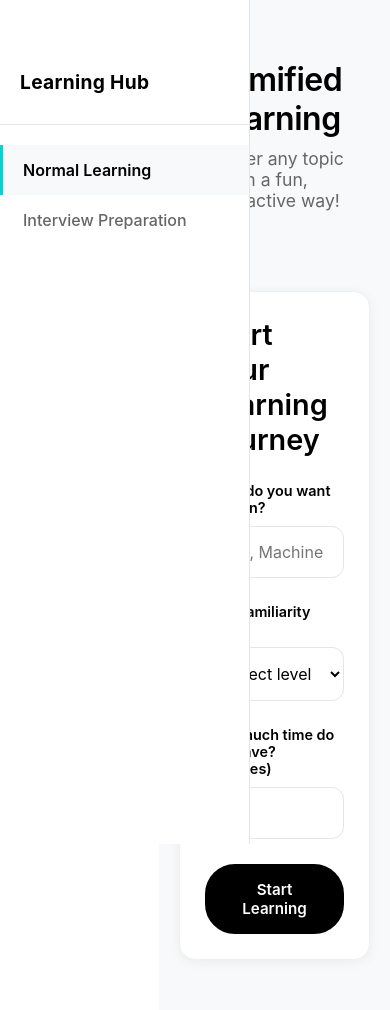
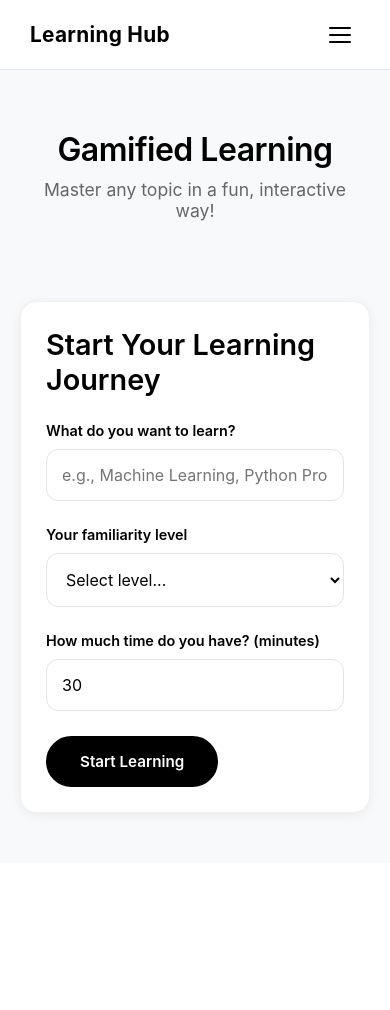
Before and after one commit to aaoswego/fluffy-octo-sniffle, a Flask app: page / in a window 390 px wide. After the commit the page ends 817 px from the top, so only its background shows below. Run offline with Flask 3, Linux system fonts and the light colour scheme.

Commit message:
Adapt navigation to display at the top for desktops and slide in from the side on mobile
Refactors CSS to implement a top navigation bar for desktop views and a collapsible side menu for mobile devices, adjusting layout properties for responsive behavior and media queries.

Replit-Commit-Author: Agent
Replit-Commit-Session-Id: bd43de69-5f13-4379-b90f-2269b6665f7b
Replit-Commit-Checkpoint-Type: intermediate_checkpoint
Replit-Commit-Screenshot-Url: https://storage.googleapis.com/screenshot-production-us-central1/037712b9-69f5-4b07-af4c-2dd31b7e11b2/bd43de69-5f13-4379-b90f-2269b6665f7b/PQs2HWn

```diff
--- a/static/style.css
+++ b/static/style.css
@@ -11,35 +11,78 @@ body {
     padding: 0;
     margin: 0;
     color: #000000;
-    display: flex;
 }
 
-.hamburger-btn {
+/* Top Navigation for Desktop */
+.top-nav {
     position: fixed;
-    top: 20px;
-    left: 20px;
-    z-index: 1001;
-    width: 50px;
-    height: 50px;
+    top: 0;
+    left: 0;
+    right: 0;
     background: #FFFFFF;
-    border: 1px solid #E5E5E5;
-    border-radius: 12px;
+    border-bottom: 1px solid #E5E5E5;
+    z-index: 1000;
+    height: 70px;
+}
+
+.nav-container {
+    max-width: 1400px;
+    margin: 0 auto;
+    padding: 0 30px;
+    height: 100%;
+    display: flex;
+    align-items: center;
+    justify-content: space-between;
+}
+
+.nav-brand h3 {
+    font-size: 1.3em;
+    font-weight: 700;
+    color: #000000;
+    letter-spacing: 0.3px;
+}
+
+.nav-menu {
+    display: flex;
+    gap: 10px;
+    align-items: center;
+}
+
+.nav-item {
+    padding: 10px 24px;
+    color: #666666;
+    text-decoration: none;
+    transition: all 0.2s;
+    font-weight: 500;
+    border-radius: 30px;
+    font-size: 0.95em;
+}
+
+.nav-item:hover {
+    background: #F8F9FA;
+    color: #000000;
+}
+
+.nav-item.active {
+    background: #000000;
+    color: #FFFFFF;
+    font-weight: 600;
+}
+
+.mobile-menu-btn {
+    display: none;
+    width: 40px;
+    height: 40px;
+    background: transparent;
+    border: none;
     cursor: pointer;
-    display: flex;
     flex-direction: column;
     align-items: center;
     justify-content: center;
     gap: 5px;
-    transition: all 0.2s ease;
-    box-shadow: 0 2px 8px rgba(0, 0, 0, 0.06);
 }
 
-.hamburger-btn:hover {
-    border-color: #00D4D4;
-    box-shadow: 0 4px 12px rgba(0, 212, 212, 0.15);
-}
-
-.hamburger-btn span {
+.mobile-menu-btn span {
     width: 22px;
     height: 2px;
     background: #000000;
@@ -47,26 +90,13 @@ body {
     transition: all 0.2s ease;
 }
 
+/* Side Menu for Mobile */
 .side-menu {
-    width: 250px;
-    background: #FFFFFF;
-    height: 100vh;
-    position: fixed;
-    left: 0;
-    top: 0;
-    border-right: 1px solid #E5E5E5;
-    display: flex;
-    flex-direction: column;
-    transition: transform 0.3s ease;
-    z-index: 1000;
-}
-
-.side-menu.hidden {
-    transform: translateX(-100%);
+    display: none;
 }
 
 .menu-header {
-    padding: 70px 20px 30px 20px;
+    padding: 30px 20px;
     background: #FFFFFF;
     color: #000000;
     border-bottom: 1px solid #E5E5E5;
@@ -102,23 +132,15 @@ body {
 .menu-item.active {
     background: #F8F9FA;
     color: #000000;
-    border-left-color: #00D4D4;
+    border-left-color: #22C55E;
     font-weight: 600;
 }
 
-
 .main-content {
-    margin-left: 250px;
-    width: calc(100% - 250px);
-    padding: 20px;
-    min-height: 100vh;
-    transition: margin-left 0.3s ease, width 0.3s ease;
+    margin-top: 70px;
+    padding: 40px 20px 20px 20px;
+    min-height: calc(100vh - 70px);
     background: #F8F9FA;
-}
-
-.main-content.expanded {
-    margin-left: 0;
-    width: 100%;
 }
 
 .mode-content {
@@ -652,10 +674,44 @@ header h1 {
     line-height: 1.7;
 }
 
+/* Mobile Responsive Styles */
 @media (max-width: 768px) {
+    /* Hide top nav, show mobile menu button */
+    .nav-menu {
+        display: none;
+    }
+
+    .nav-brand {
+        flex: 1;
+    }
+
+    .mobile-menu-btn {
+        display: flex;
+    }
+
+    /* Show side menu on mobile */
+    .side-menu {
+        display: flex;
+        width: 250px;
+        background: #FFFFFF;
+        height: 100vh;
+        position: fixed;
+        left: 0;
+        top: 0;
+        border-right: 1px solid #E5E5E5;
+        flex-direction: column;
+        transition: transform 0.3s ease;
+        z-index: 999;
+        transform: translateX(-100%);
+    }
+
+    .side-menu.active {
+        transform: translateX(0);
+    }
+
     .main-content {
-        margin-left: 0;
-        width: 100%;
+        margin-top: 70px;
+        padding: 20px;
     }
 
     header h1 {
```
